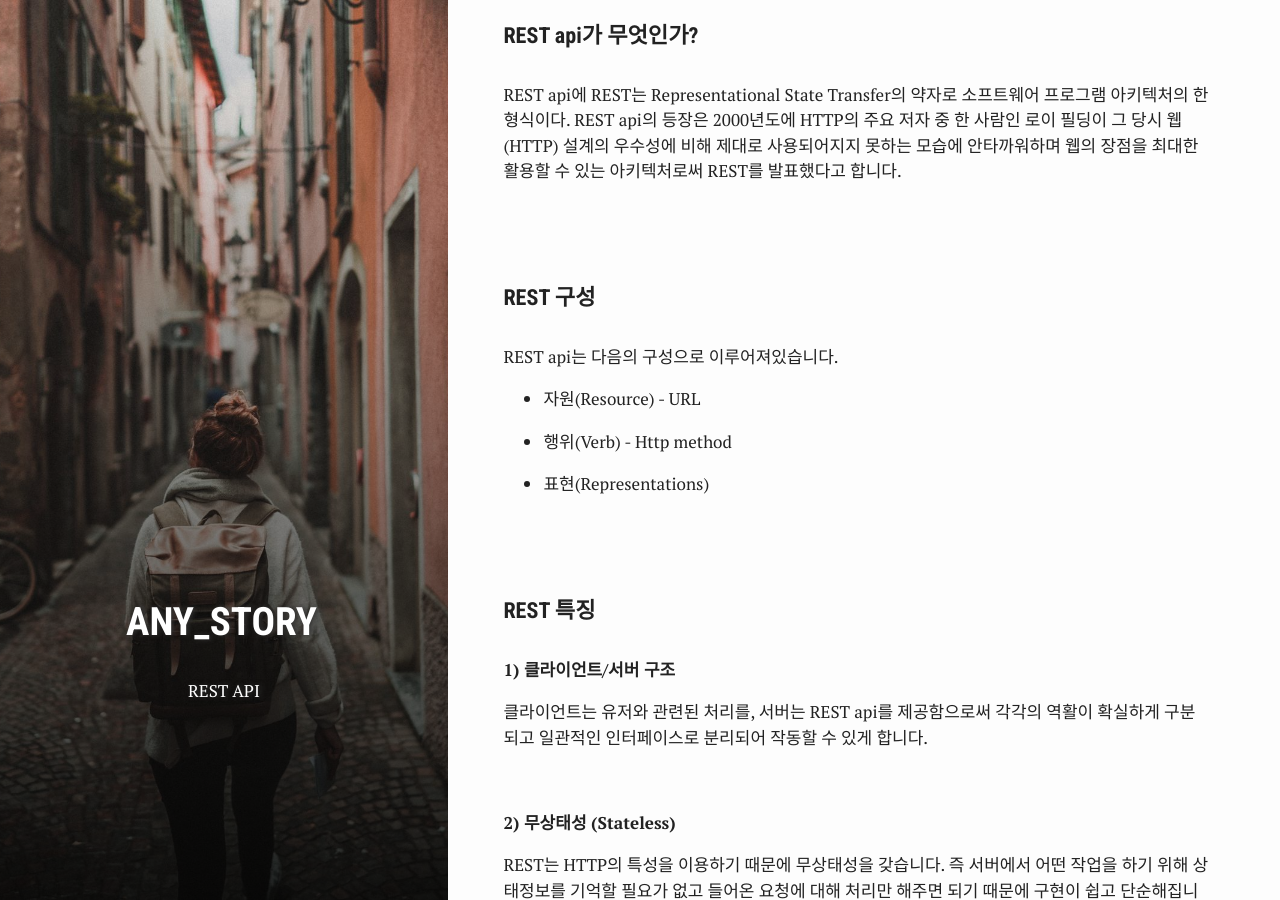
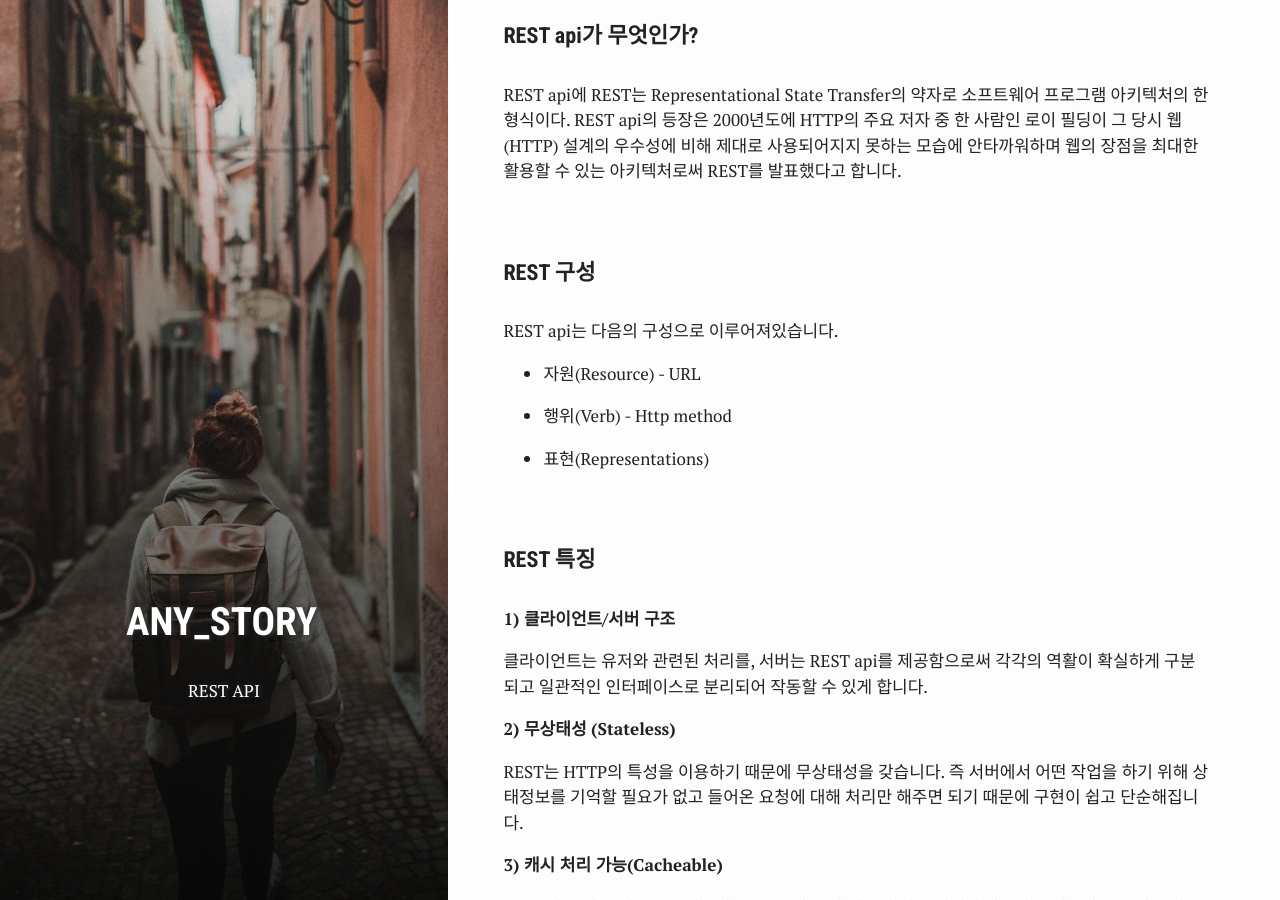
Before and after one commit to wlsdud2194/wlsdud2194.github.io, a Jekyll site: the page built from _posts/2019-02-18-휴식기간(REST-API).md, in a window 1280 px wide and 900 px high, scrolled down 354 px. Built offline with Jekyll 4.4.1, drawn with Linux system fonts in a browser that asks for light colours.

Commit message:
REST api

```diff
--- a/_posts/2019-02-18-휴식기간(REST-API).md
+++ b/_posts/2019-02-18-휴식기간(REST-API).md
@@ -17,7 +17,7 @@ author: "Young"
 
 REST api에 REST는 Representational State Transfer의 약자로 소프트웨어 프로그램 아키텍처의 한 형식이다. REST api의 등장은 2000년도에 HTTP의 주요 저자 중 한 사람인 로이 필딩이 그 당시 웹(HTTP) 설계의 우수성에 비해 제대로 사용되어지지 못하는 모습에 안타까워하며 웹의 장점을 최대한 활용할 수 있는 아키텍처로써 REST를 발표했다고 합니다.
 
-<br/><br/>
+<br/>
 
 #### REST 구성
 
@@ -29,7 +29,7 @@ REST api는 다음의 구성으로 이루어져있습니다.
 
 - 표현(Representations)
 
-<br/><br/>
+<br/>
 
 #### REST 특징
 
@@ -37,24 +37,20 @@ REST api는 다음의 구성으로 이루어져있습니다.
 
 클라이언트는 유저와 관련된 처리를, 서버는 REST api를 제공함으로써 각각의 역활이 확실하게 구분되고 일관적인 인터페이스로 분리되어 작동할 수 있게 합니다.
 
-<br/>
 
 **2) 무상태성 (Stateless)**
 
 REST는 HTTP의 특성을 이용하기 때문에 무상태성을 갖습니다. 즉 서버에서 어떤 작업을 하기 위해 상태정보를 기억할 필요가 없고 들어온 요청에 대해 처리만 해주면 되기 때문에 구현이 쉽고 단순해집니다.
 
-<br/>
 
 **3) 캐시 처리 가능(Cacheable)**
 
 HTTP라는 기존 웹표준을 사용하는 REST의 특징 덕분에 기본 웹에서 사용하는 인프라를 그대로 사용 가능 합니다.
 
-<br/>
 
 **4) 자체 표현 구조(Self-descriptiveness)**
 
 Json을 이용한 메세지 포멧을 이용하여 직관적으로 이해할 수 있고 REST api 메세지만으로 그 요청이 어떤 행위를 하는지 알 수 있습니다.
-
 
 
 **5) 계층화(Layered System)**
@@ -62,12 +58,9 @@ Json을 이용한 메세지 포멧을 이용하여 직관적으로 이해할 수
 클라이언트와 서버가 분리되어 있기 때문에 중간에 프록시 서버, 암호화 계층등 중간매체를 사용할 수 있어 자유도가 높습니다.
 
 
-
 **6) 유니폼 인터페이스(Uniform)**
 
 Uniform Interface는 Http 표준에만 따른다면 모든 플랫폼에서 사용이 가능하며, URI로 지정한 리소스에 대한 조작을 가능하게 하는 아키텍처 스타일을 말합니다.
-
-<br/>
 
 <br/>
 
@@ -123,7 +116,5 @@ REST api에 대해 대충 알고 사용하고 있었지만 REST api가 생겨난
 ##### 참조
 
 <a href="https://brainbackdoor.tistory.com/53">가그린민트</a>
-
 <a href="https://meetup.toast.com/posts/92">ToastMeetUp</a>
-
 https://ko.wikipedia.org/wiki/REST
```
